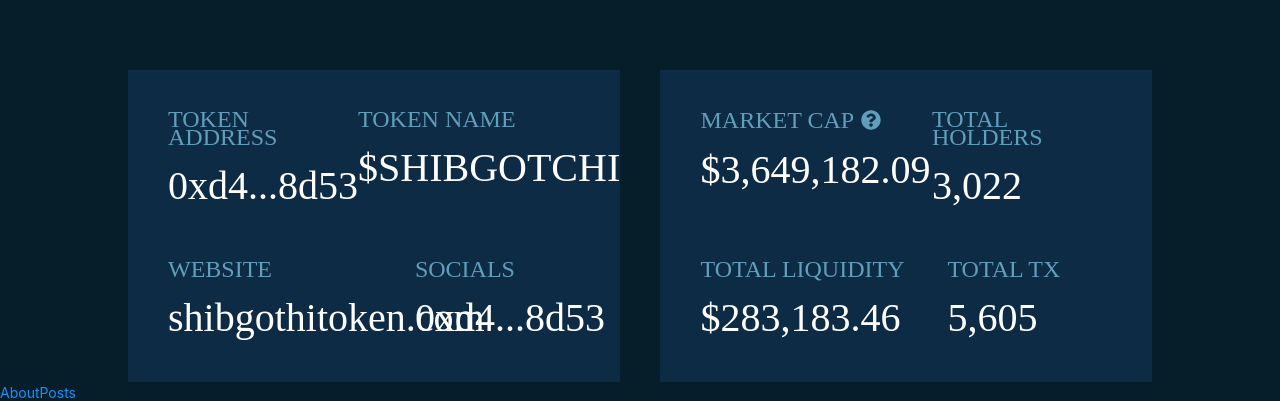
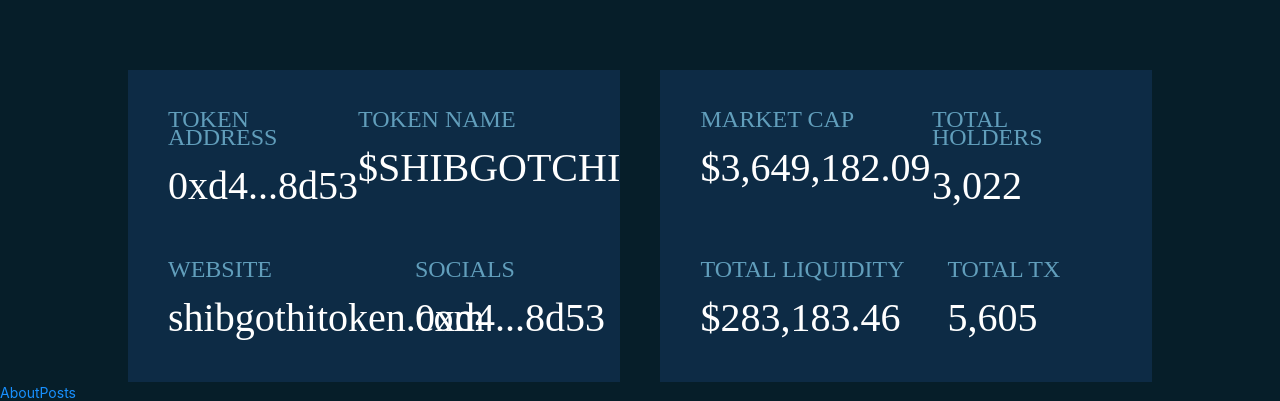
Before and after one commit to TukhtayevaRoziya/test_project, a Next.js app: page / in a window 1280 px wide. Shown: the part 502-903 px from the top of the page. Built offline with nearby package versions, Linux system fonts and the light colour scheme.

Commit message:
navbar and some home page

```diff
--- a/components/analytics/Analytics.jsx
+++ b/components/analytics/Analytics.jsx
@@ -2,14 +2,15 @@ import { RiArrowDropLeftLine } from "react-icons/ri";
 import { FaQuestionCircle } from "react-icons/fa";
 
 import styles from "./Analytics.module.css";
+import {AnalyticsBoxes} from "./AnalyticsBoxes";
 import { Button, Popover } from "antd";
 import 'antd/dist/antd.css';
+
 const content = (
   <div className={styles.content}>
     <p>Wallets that got in the first block after token launch bla bla</p>
   </div>
 );
-
 
 
 export const Analytics = () => {
@@ -22,35 +23,21 @@ export const Analytics = () => {
         <a href="http://" target="_blank" rel="noopener noreferrer"></a>
         <h2 className={styles.analytics__body__title}>LAS analytics</h2>
         <div className={styles.analytics__body__block}>
-          <div className={styles.analytics__body__block__box}>
-            <div className={styles.analytics__body__block__box__titles}>
-              <div>
-                <p>Token Address</p>
-                <h3>0xd4...8d53</h3>
-              </div>
-              <div>
-                <p>Token Name</p>
-                <h3>$SHIBGOTCHI</h3>
-              </div>
-            </div>
-            <div
-              className={
-                styles.analytics__body__block__box__titles +
-                " " +
-                styles.analytics__body__block__box__titles_2
-              }
-            >
-              <div>
-                <p>Website</p>
-                <h3>shibgothitoken.com</h3>
-              </div>
-              <div>
-                <p>Socials</p>
-                <h3>0xd4...8d53</h3>
-              </div>
-            </div>
-          </div>
-          <div className={styles.analytics__body__block__box}>
+          <AnalyticsBoxes title1={'Token Address'} txt1={'0xd4...8d53'}
+          title2={'Token Name'} txt2={'$SHIBGOTCHI'}
+          title3={'Website'} txt3={'shibgothitoken.com'}
+          title4={'Socials'} txt4={'0xd4...8d53'} />
+           <AnalyticsBoxes title1={'MARKET CAP'} txt1={'$3,649,182.09'}
+          title2={'TOTAL HOLDERS'} txt2={'3,022'}
+          title3={'TOTAL LIQUIDITY'} txt3={'$283,183.46'}
+          title4={'TOTAL TX'} txt4={'5,605'} a={ <p>
+                  market cap
+                  <Popover content={content} title="">
+                     <button> <FaQuestionCircle /></button>
+                  </Popover>
+                </p>
+          }/>
+          {/* <div className={styles.analytics__body__block__box}>
             <div className={styles.analytics__body__block__box__titles}>
               <div>
                 <p>
@@ -82,7 +69,7 @@ export const Analytics = () => {
                 <h3>5,605</h3>
               </div>
             </div>
-          </div>
+          </div>  */}
         </div>
       </div>
     </div>
--- a/components/analytics/AnalyticsBoxes.jsx
+++ b/components/analytics/AnalyticsBoxes.jsx
@@ -5,12 +5,12 @@ import styles from "./Analytics.module.css";
 import { Button, Popover } from "antd";
 import 'antd/dist/antd.css';
 
-export const AnalyticsBoxes = ({title1, txt1, title2, txt2, title3, txt3, title4, txt4, props }) => {
+export const AnalyticsBoxes = ({title1, txt1, title2, txt2, title3, txt3, title4, txt4, ...props }) => {
+  console.log(props)
   return (
     <div className={styles.analytics__body__block__box}>
             <div className={styles.analytics__body__block__box__titles}>
               <div>
-                {...props}
                 <p>{title1}</p>
                 <h3>{txt1}</h3>
               </div>
```
